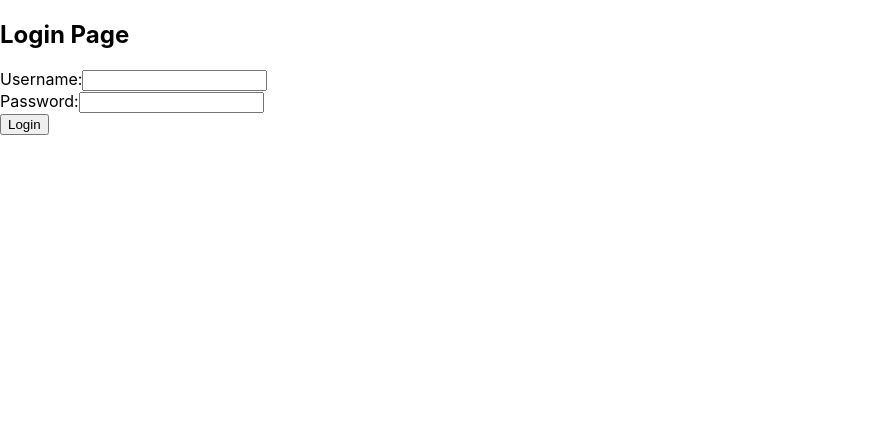
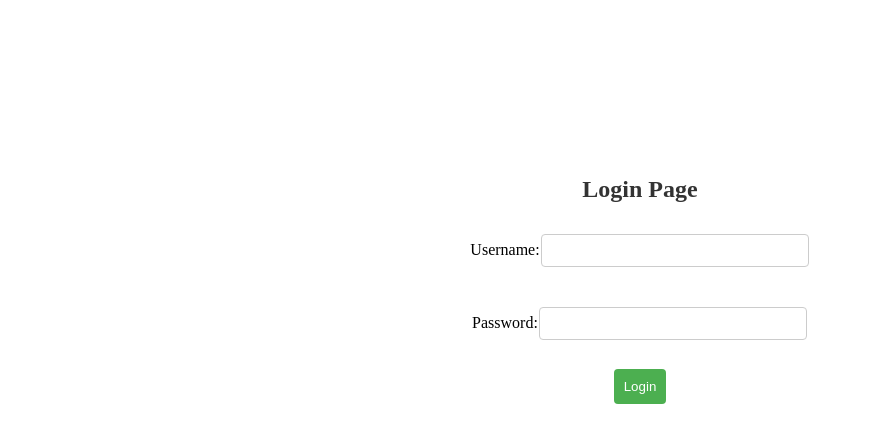
Before and after one commit to SravaniSingam-WAL/rdms, a React (Create React App) app: page / in a window 1280 px wide. Shown: the top 442 px of the page, without its empty margins (0-872 px from the left). Built offline with nearby package versions, Linux system fonts and the light colour scheme.

Commit message:
added basic css

```diff
--- a/src/home.js
+++ b/src/home.js
@@ -1,10 +1,13 @@
 import React, { useState } from "react";
+import { getBrandName } from "./utils";
 
 const Home = () => {
+  const [brandName, setBrandName]=useState(getBrandName())
 
   return (
     <div>
-      <h2>Home Pag for OP Application</h2>
+      <h2>Home Pag for RDMS Application</h2>
+      <h4>BrandName : {brandName}</h4>
     </div>
   );
 };
--- a/src/index.css
+++ b/src/index.css
@@ -1,13 +1,42 @@
-body {
-  margin: 0;
-  font-family: -apple-system, BlinkMacSystemFont, 'Segoe UI', 'Roboto', 'Oxygen',
-    'Ubuntu', 'Cantarell', 'Fira Sans', 'Droid Sans', 'Helvetica Neue',
-    sans-serif;
-  -webkit-font-smoothing: antialiased;
-  -moz-osx-font-smoothing: grayscale;
+.loginText {
+  text-align: center;
+  color: #333;
+  margin-top: 11rem;
 }
 
-code {
-  font-family: source-code-pro, Menlo, Monaco, Consolas, 'Courier New',
-    monospace;
+form {
+  display: flex;
+  flex-direction: column;
+  align-items: center;
 }
+
+label {
+  margin: 10px 0;
+}
+
+input {
+  padding: 8px;
+  margin: 1px;
+  border: 1px solid #ccc;
+  border-radius: 4px;
+  width: 250px;
+}
+
+button {
+  padding: 10px;
+  background-color: #4caf50;
+  color: #fff;
+  border: none;
+  border-radius: 4px;
+  cursor: pointer;
+}
+
+button:hover {
+  background-color: #45a049;
+}
+.error-message {
+  color: #ff0000;
+  margin-top: 10px;
+  text-align: center;
+  padding: 8px;
+ }
--- a/src/login.js
+++ b/src/login.js
@@ -2,47 +2,51 @@ import React, { useState } from "react";
 //import { useAsync } from "react-async";
 import axios from "axios";
 import { useNavigate } from "react-router-dom";
-//import { setToken } from "./utils";
+import { setToken } from "./utils";
 const Login = () => {
   const [username, setUsername] = useState("");
   const [password, setPassword] = useState("");
+  const [error,setError] = useState("")
   const navigate = useNavigate();
 
-//   const handleLoginOne = async (e) => {
-//     e.preventDefault();
-//     console.log("Username:", username);
-//     console.log("Password:", password);
-//     const tenantId = username === "dhruv@gmail.com" ? 2 : 1;
-//     console.log(tenantId, "---------------------");
-//     const result = await axios.post(
-//       "http://localhost:3030/api/login",
-//       {
-//         username,
-//         password,
-//       },
-//       {
-//         headers: {
-//           "Content-Type": "application/json",
-//           TenantId: tenantId,
-//         },
-//       }
-//     );
-//     if (result) {
-//       console.log("Result", result);
-//       console.log("-=======", result.data.user);
-//     //  setToken(result.data.user);
-//       navigate("/home");
-//     }
-//   };
+  const handleLogin = async (e) => {
+    e.preventDefault();
+    console.log("Username:", username);
+    console.log("Password:", password);
+    try{
+    const result = await axios.post(
+      "http://localhost:3030/api/login",
+      {
+        username,
+        password,
+      },
+      {
+        headers: {
+          "Content-Type": "application/json"
+        },
+      }
+    );
+    if (result) {
+      console.log("Result", result);
+      console.log("-=======", result.data.user);
+      setToken(result.data.user);
+      navigate("/home");
+    }
+  }  catch(error){
+    if(error.response && error.response.status === 401){
+      console.log('Invalid email or password')
+      setError('Invalid email or password')
+    }
+    else{
+    console.log(error.message,'response')
+    setError(error.message)
+    }
+  }
+  };
 
-  const handleLogin = ()=>{
-    console.log('Login is Done')
-    navigate("/home");
-
-  }
   return (
     <div>
-      <h2>Login Page</h2>
+      <h2 className="loginText">Login Page</h2>
       <form onSubmit={handleLogin}>
         <label>
           Username:
@@ -64,6 +68,7 @@ const Login = () => {
         <br />
         <button type="submit">Login</button>
       </form>
+      {error && <p className="error-message">{error}</p>}
     </div>
   );
 };
--- /dev/null
+++ b/src/utils.js
@@ -0,0 +1,21 @@
+export const getToken = () => {
+    const { token } =  JSON.parse(localStorage.getItem('user') || '{}');
+    return token || '';
+};
+export const getEmail = () => {
+    const { email } =  JSON.parse(localStorage.getItem('user') || '{}');
+    return email || '';
+};
+export const getTenantId = () => {
+    const { tenantId } =  JSON.parse(localStorage.getItem('user') || '{}');
+    return tenantId || '';
+};
+
+export const getBrandName = () => {
+    const { brandName } =  JSON.parse(localStorage.getItem('user') || '{}');
+    return brandName || '';
+};
+
+export const setToken = (userDetails) => {
+    localStorage.setItem('user', JSON.stringify(userDetails));
+};
```
